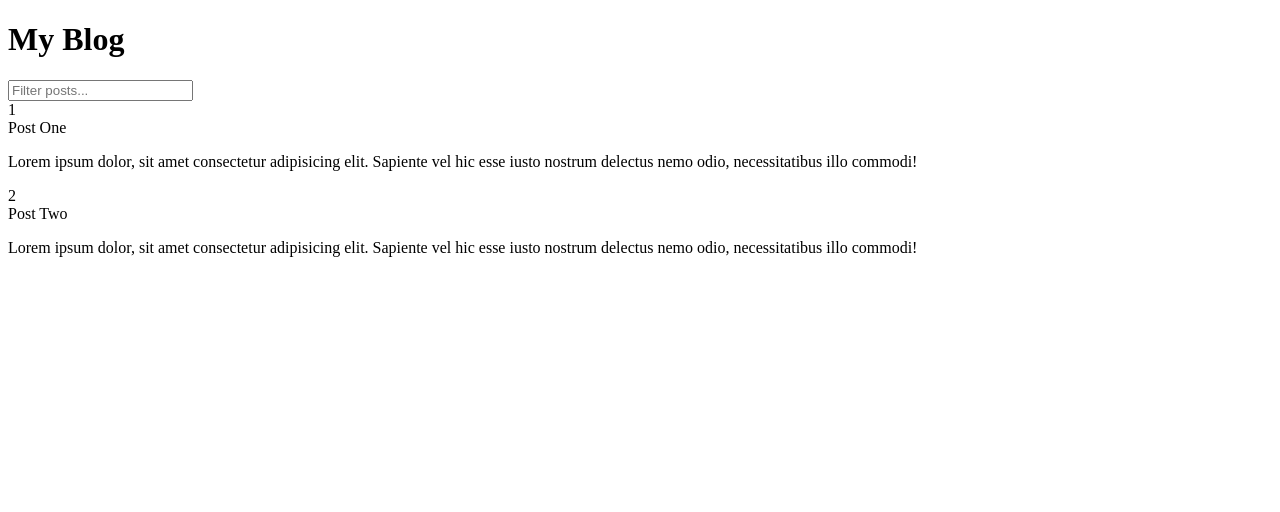
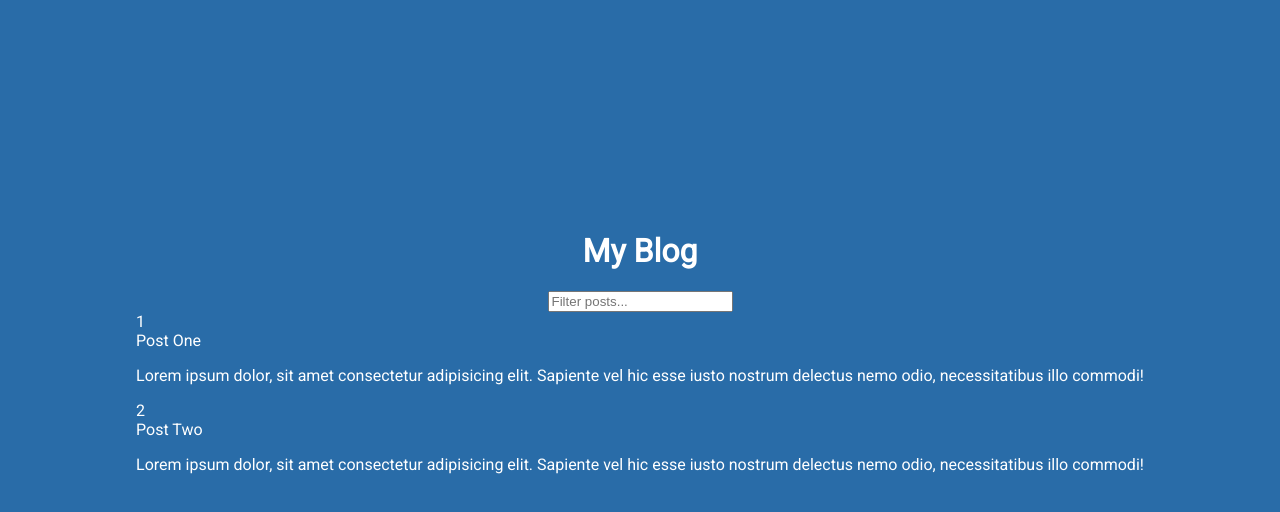
Before and after one commit to BeataJ/infinitScrollPosts, a plain HTML site: page index.html in a window 1280 px wide. Drawn offline with Linux system fonts and the light colour scheme.

Commit message:
style * body

```diff
--- a/style.css
+++ b/style.css
@@ -1 +1,18 @@
 @import url('https://fonts.googleapis.com/css2?family=Roboto&display=swap');
+
+* {
+  box-sizing: border-box;
+}
+
+body {
+  background-color: #296ca8;
+  color: #fff;
+  font-family: "Roboto", sans-serif;
+  display: flex;
+  flex-direction: column;
+  align-items: center;
+  justify-content: center;
+  min-height: 100vh;
+  margin: 0;
+  padding-bottom: 100px;
+}
```
